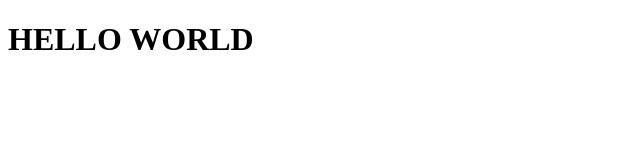
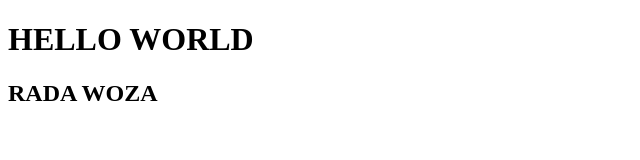
Before and after one commit to alvin-mk/Test01, a plain HTML site: page index.html in a window 1280 px wide. Shown: the whole page, without its empty margins (0-640 px from the left). Drawn offline with Linux system fonts and the light colour scheme.

Commit message:
second commit

```diff
--- a/index.html
+++ b/index.html
@@ -7,5 +7,6 @@
 </head>
 <body>
     <h1>HELLO WORLD</h1>
+    <h2>RADA WOZA</h2>
 </body>
 </html>
```
